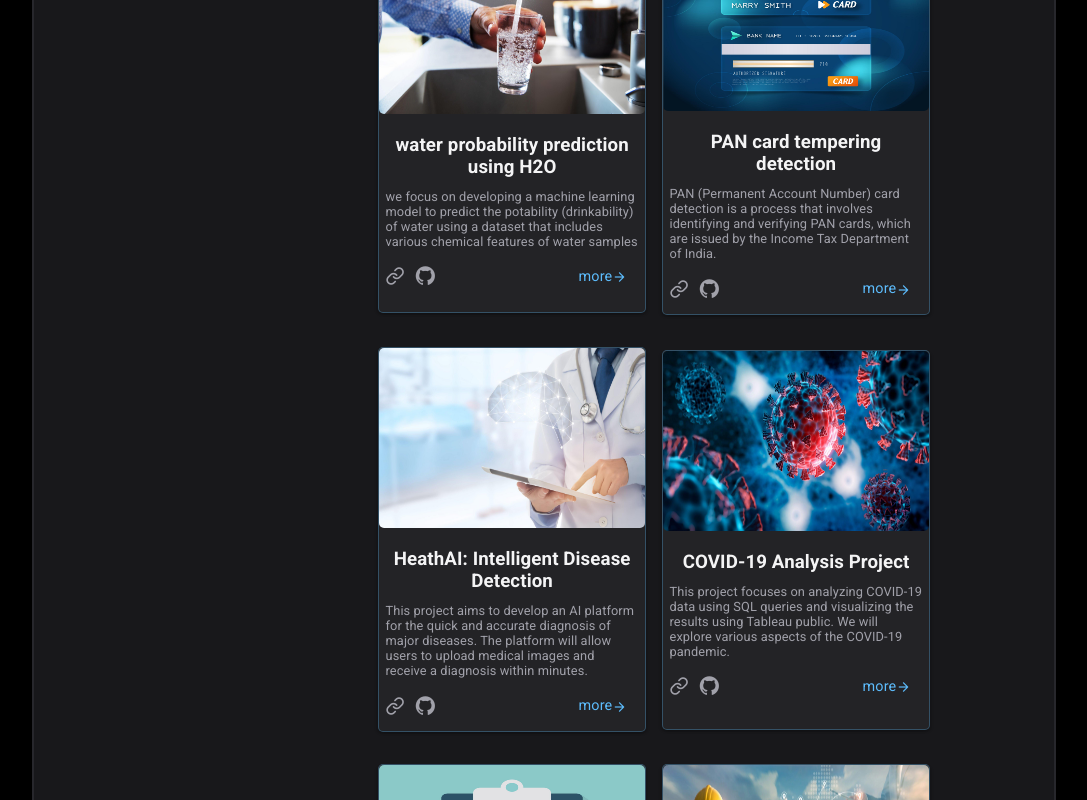
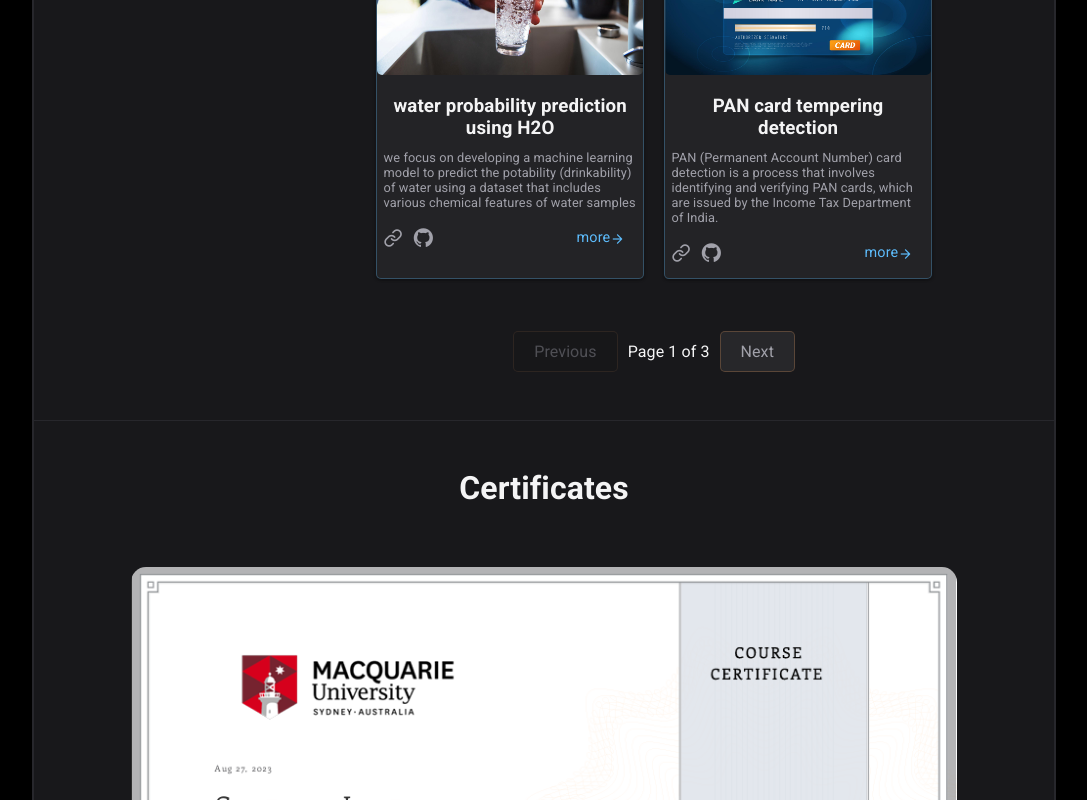
Before and after one commit to SkikriHassane01/My_Portfolio, a React (Vite) app: page / in a window 1280 px wide. Shown: the part 2000-2800 px from the top of the page, without its empty margins (96-1183 px from the left). Built offline with nearby package versions, Linux system fonts and the light colour scheme.

Commit message:
add the pagination logic

```diff
--- a/src/components/3-main/Main.jsx
+++ b/src/components/3-main/Main.jsx
@@ -1,16 +1,26 @@
 import { useState } from "react";
 import "./main.css";
 import { ListProjects } from "./ProjectsData";
-import { AnimatePresence, motion, spring } from "framer-motion";
+import { AnimatePresence, motion } from "framer-motion";
 
 export default function Main() {
   const [currentActive, setCurrentActive] = useState("all");
+  const [currentPage, setCurrentPage] = useState(1);
+  const projectsPerPage = 8;
 
   const filteredProjects =
     currentActive === "all"
       ? ListProjects
       : ListProjects.filter((project) =>
           project.category.includes(currentActive)
+        );
+
+  const totalProjects = filteredProjects.length;
+  const totalPages = Math.ceil(totalProjects / projectsPerPage);
+
+  const currentProjects = filteredProjects.slice(
+    (currentPage - 1) * projectsPerPage,
+    currentPage * projectsPerPage
   );
 
   const categories = [
@@ -25,13 +35,28 @@ export default function Main() {
     { key: "Top", label: "Top Projects" },
   ];
 
+  const handleNextPage = () => {
+    if (currentPage < totalPages) {
+      setCurrentPage((prevPage) => prevPage + 1);
+    }
+  };
+
+  const handlePrevPage = () => {
+    if (currentPage > 1) {
+      setCurrentPage((prevPage) => prevPage - 1);
+    }
+  };
+
   return (
     <main className="flex">
       <section className="left-section flex">
         {categories.map(({ key, label }) => (
           <button
             key={key}
-            onClick={() => setCurrentActive(key)}
+            onClick={() => {
+              setCurrentActive(key);
+              setCurrentPage(1); // Reset to first page when category changes
+            }}
             className={currentActive === key ? "active" : null}
           >
             {label}
@@ -40,8 +65,9 @@ export default function Main() {
       </section>
 
       <section className="right-section flex">
+        <div className="cards-wrapper">
           <AnimatePresence>
-          {filteredProjects.map((item) => (
+            {currentProjects.map((item) => (
               <motion.article
                 key={`${item.imgPath}-${item.projectTitle}`}
                 layout
@@ -80,6 +106,27 @@ export default function Main() {
               </motion.article>
             ))}
           </AnimatePresence>
+        </div>
+
+        <div className="pagination flex">
+          <button
+            onClick={handlePrevPage}
+            disabled={currentPage === 1}
+            className="pagination-btn"
+          >
+            Previous
+          </button>
+          <span className="pagination-info">
+            Page {currentPage} of {totalPages}
+          </span>
+          <button
+            onClick={handleNextPage}
+            disabled={currentPage === totalPages}
+            className="pagination-btn"
+          >
+            Next
+          </button>
+        </div>
       </section>
     </main>
   );
--- a/src/components/3-main/main.css
+++ b/src/components/3-main/main.css
@@ -125,6 +125,51 @@ main section.right-section.flex {
   margin-right: 12px;
 }
 
+.right-section {
+  display: flex;
+  flex-direction: column;
+  align-items: center;
+  width: 100%;
+}
+
+.cards-wrapper {
+  display: flex;
+  flex-wrap: wrap;
+  justify-content: center;
+  gap: 20px;
+}
+
+.pagination {
+  margin-top: 20px;
+  display: flex;
+  justify-content: center;
+  align-items: center;
+  gap: 10px;
+}
+
+.pagination-btn {
+  padding: 10px 20px;
+  background-color: var(--bgHeader);
+  color: var(--subtitle);
+  border: 1px solid rgba(244, 165, 96, 0.249);
+  border-radius: 5px;
+  cursor: pointer;
+  transition: background-color 0.3s ease;
+}
+
+.pagination-btn:disabled {
+  background-color: rgba(0, 0, 0, 0.1);
+  cursor: not-allowed;
+}
+
+.pagination-btn:hover:enabled {
+  background-color: var(--hoverBg);
+}
+
+.pagination-info {
+  font-size: 1rem;
+  color: var(--title);
+}
 
 
 /* =====================================
```
Lines whose indentation alone changed are shown as unchanged.
